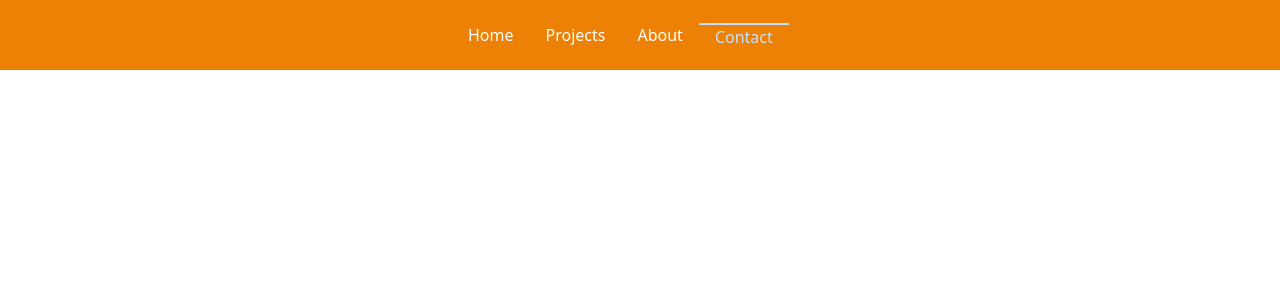
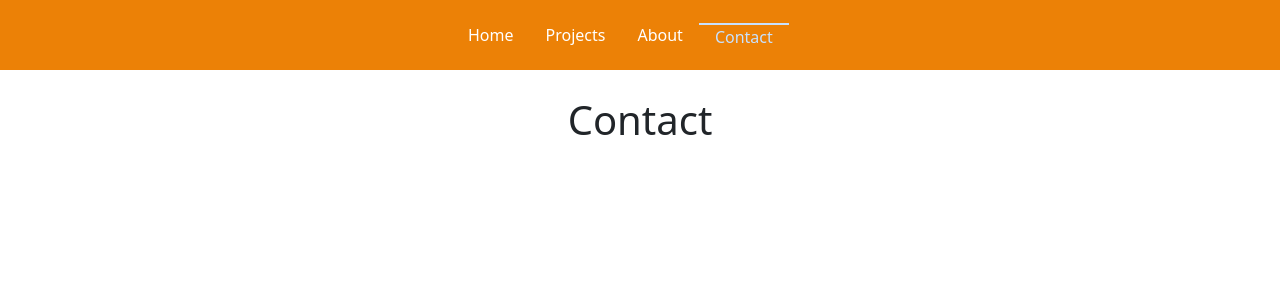
Before and after one commit to Younes-sh/portfolio, a React (Create React App) app in the folder portfolio/: page /contact in a window 1280 px wide. Shown: the top 300 px of the page. Built offline with nearby package versions, Linux system fonts and the light colour scheme.

Commit message:
edit src/Pages/Contact/Contact.jsx

```diff
--- a/portfolio/src/Pages/Contact/Contact.jsx
+++ b/portfolio/src/Pages/Contact/Contact.jsx
@@ -2,8 +2,8 @@ import React from 'react'
 
 const Contact = () => {
   return (
-    <div>
-        <h1>Contact</h1>
+    <div className='pt-5'>
+      <h1 className='mt-5'>Contact</h1>
     </div>
   )
 }
```
